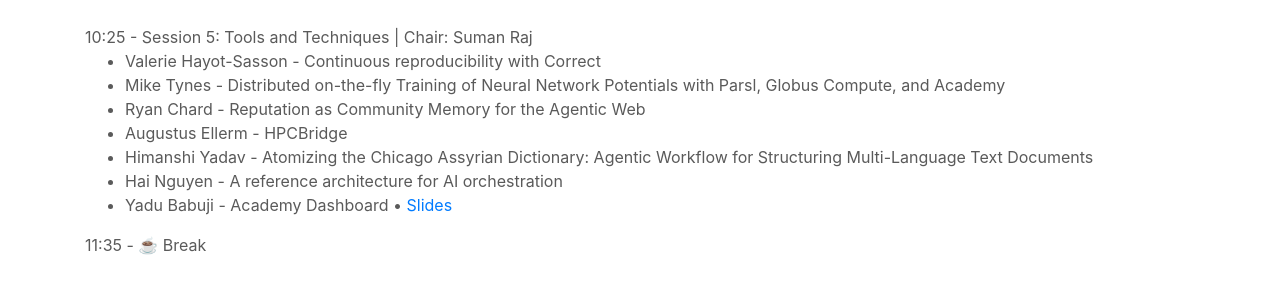
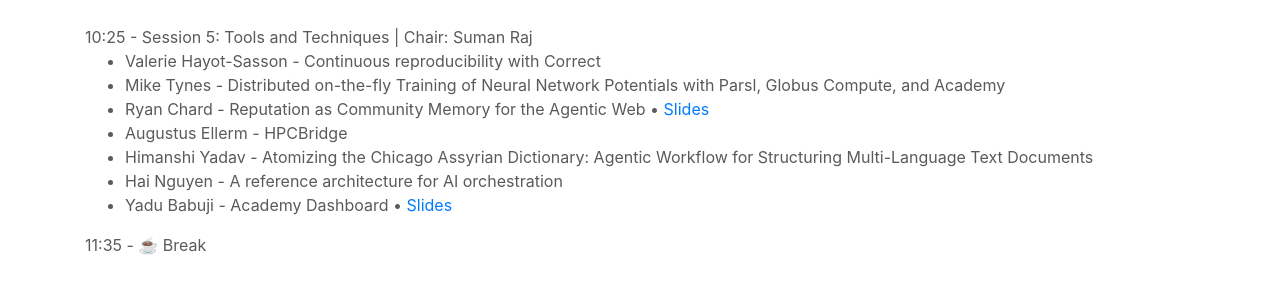
Before and after one commit to Parsl/parsl.github.io, a Jekyll site: the page built from parslfest/apex2026.html, in a window 1280 px wide and 900 px high, scrolled down 1756 px. Shown: the part 161-443 px from the top of the window. Built offline with Jekyll 4.4.1, drawn with Linux system fonts in a browser that asks for light colours.

Commit message:
Add Ryan's slides to the apex2026 website.

```diff
--- a/parslfest/apex2026.html
+++ b/parslfest/apex2026.html
@@ -127,7 +127,7 @@
 <ul>
 <li>Valerie Hayot-Sasson - Continuous reproducibility with Correct   </li>
 <li>Mike Tynes - Distributed on-the-fly Training of Neural Network Potentials with Parsl, Globus Compute, and Academy   </li>
-<li>Ryan Chard - Reputation as Community Memory for the Agentic Web   </li>
+<li>Ryan Chard - Reputation as Community Memory for the Agentic Web    • <a href="2026/rchard-cairn.pdf" target="_blank">Slides</a></li>
 <li>Augustus Ellerm - HPCBridge   </li>
 <li>Himanshi Yadav - Atomizing the Chicago Assyrian Dictionary: Agentic Workflow for Structuring Multi-Language Text Documents   </li>
 <li>Hai Nguyen - A reference architecture for AI orchestration  </li>
```
Also changed, not shown: 1 other file.
